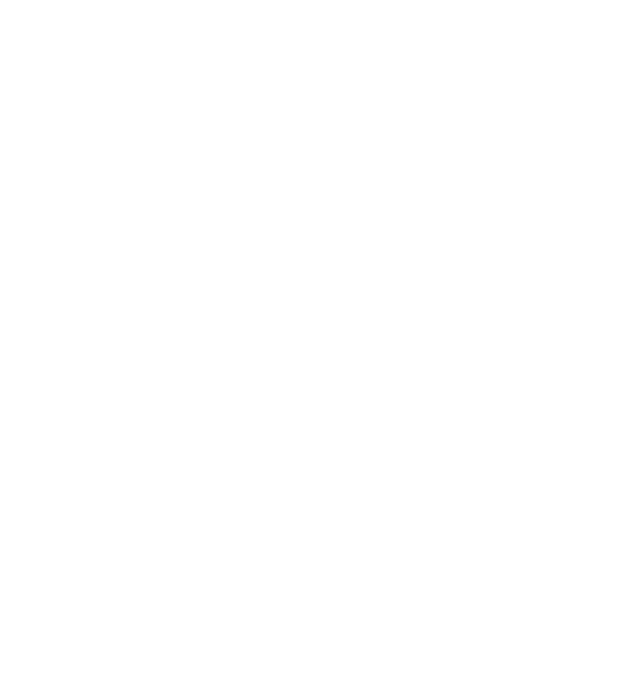
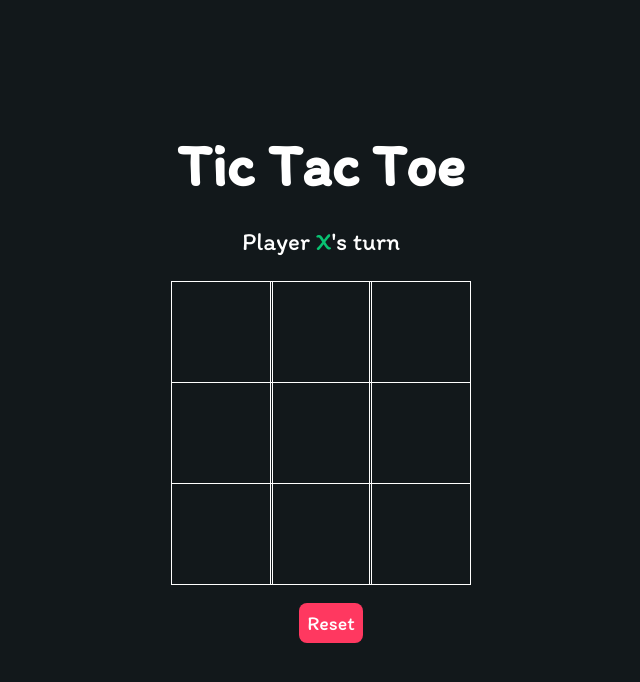
Before and after one commit to Abdelrahmank1868/tic-tac-toe, a plain HTML site: page index.html in a window 1280 px wide. Shown: the whole page, without its empty margins (319-959 px from the left). Drawn offline with Linux system fonts and the light colour scheme.

Commit message:
Added elements and style to elements left with Javascript

```diff
--- a/index.html
+++ b/index.html
@@ -6,8 +6,37 @@
     <meta name="viewport" content="width=device-width, initial-scale=1.0" />
     <link rel="stylesheet" href="styles.css" />
     <script src="main.js" defer></script>
+    <link rel="preconnect" href="https://fonts.gstatic.com" />
+    <link
+      href="https://fonts.googleapis.com/css2?family=Itim&display=swap"
+      rel="stylesheet"
+    />
     <title>Tic-Tac-Toe</title>
   </head>
 
-  <body></body>
+  <body>
+    <main class="background">
+      <section class="title">
+        <h1>Tic Tac Toe</h1>
+      </section>
+      <section class="display">
+        Player <span class="display-player playerX">X</span>'s turn
+      </section>
+      <section class="container">
+        <div class="tile"></div>
+        <div class="tile"></div>
+        <div class="tile"></div>
+        <div class="tile"></div>
+        <div class="tile"></div>
+        <div class="tile"></div>
+        <div class="tile"></div>
+        <div class="tile"></div>
+        <div class="tile"></div>
+      </section>
+      <section class="display announcer hide"></section>
+      <section class="controls">
+        <button id="reset">Reset</button>
+      </section>
+    </main>
+  </body>
 </html>
--- a/styles.css
+++ b/styles.css
@@ -0,0 +1,76 @@
+* {
+  padding: 0;
+  margin: 0;
+  font-family: "Itim", cursive;
+}
+
+.background {
+  background-color: #12181b;
+  height: 100vh;
+  padding-top: 1px;
+}
+
+.title {
+  color: white;
+  text-align: center;
+  font-size: 40px;
+  margin-top: 10%;
+}
+
+.display {
+  color: white;
+  font-size: 25px;
+  text-align: center;
+  margin-top: 1em;
+  margin-bottom: 1em;
+}
+
+.hide {
+  display: none;
+}
+
+.container {
+  margin: 0 auto;
+  display: grid;
+  grid-template-columns: 33% 33% 33%;
+  grid-template-rows: 33% 33% 33%;
+  max-width: 300px;
+}
+
+.tile {
+  border: 1px solid white;
+  min-width: 100px;
+  min-height: 100px;
+  display: flex;
+  justify-content: center;
+  align-items: center;
+  font-size: 50px;
+  cursor: pointer;
+}
+
+.playerX {
+  color: #09c372;
+}
+
+.player0 {
+  color: #498afb;
+}
+
+.controls {
+  display: flex;
+  flex-direction: row;
+  justify-content: center;
+  align-items: center;
+  margin-top: 1em;
+}
+
+#reset {
+  background-color: #ff3860;
+  color: white;
+  padding: 8px;
+  border-radius: 8px;
+  border: none;
+  font-size: 20px;
+  margin-left: 1em;
+  cursor: pointer;
+}
```
